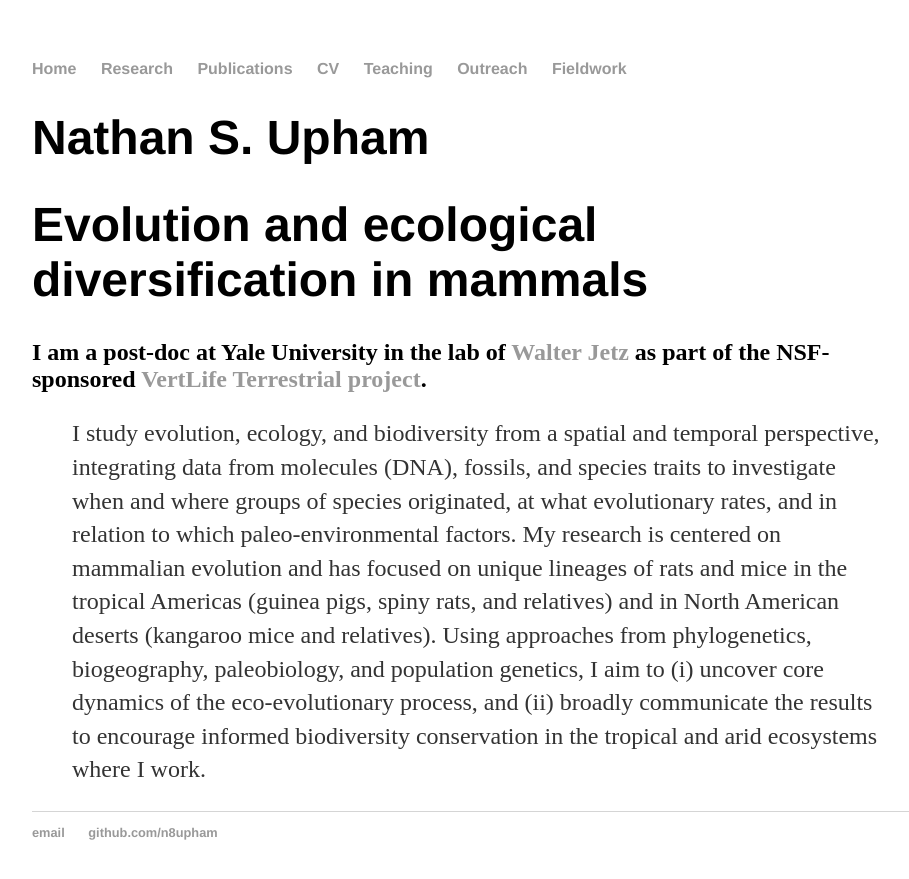
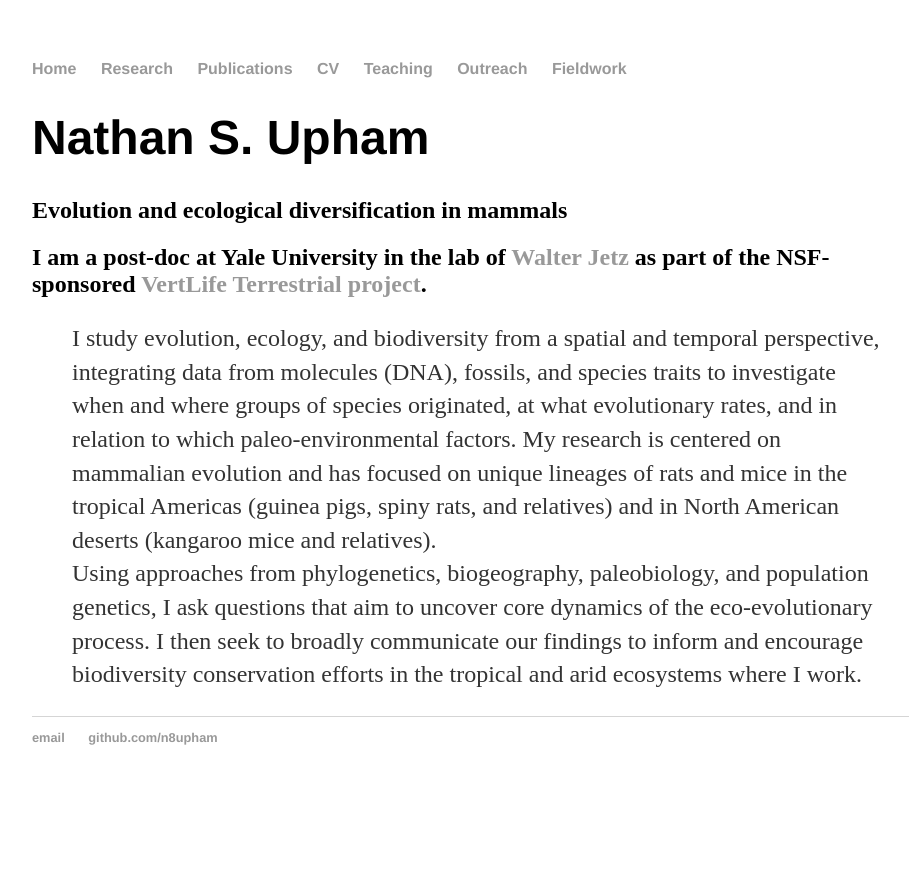
Before and after one commit to n8upham/n8upham.github.io, a Jekyll site: the page built from index.md, in a window 1280 px wide. Shown: the top 879 px of the page, without its empty margins (160-1069 px from the left). Built offline with Jekyll 4.4.1, drawn with Linux system fonts in a browser that asks for light colours.

Commit message:
Update index.md

```diff
--- a/index.md
+++ b/index.md
@@ -4,8 +4,9 @@ title: Nate Upham, Home
 ---
 # Nathan S. Upham
 
-# Evolution and ecological diversification in mammals
+## Evolution and ecological diversification in mammals
 
 ## I am a post-doc at Yale University in the lab of [Walter Jetz](http://jetzlab.yale.edu/) as part of the NSF-sponsored [VertLife Terrestrial project](http://vertlife.org/).
 
-> I study evolution, ecology, and biodiversity from a spatial and temporal perspective, integrating data from molecules (DNA), fossils, and species traits to investigate when and where groups of species originated, at what evolutionary rates, and in relation to which paleo-environmental factors.  My research is centered on mammalian evolution and has focused on unique lineages of rats and mice in the tropical Americas (guinea pigs, spiny rats, and relatives) and in North American deserts (kangaroo mice and relatives).  Using approaches from phylogenetics, biogeography, paleobiology, and population genetics, I aim to (i) uncover core dynamics of the eco-evolutionary process, and (ii) broadly communicate the results to encourage informed biodiversity conservation in the tropical and arid ecosystems where I work.
+> I study evolution, ecology, and biodiversity from a spatial and temporal perspective, integrating data from molecules (DNA), fossils, and species traits to investigate when and where groups of species originated, at what evolutionary rates, and in relation to which paleo-environmental factors.  My research is centered on mammalian evolution and has focused on unique lineages of rats and mice in the tropical Americas (guinea pigs, spiny rats, and relatives) and in North American deserts (kangaroo mice and relatives).
+>Using approaches from phylogenetics, biogeography, paleobiology, and population genetics, I ask questions that aim to uncover core dynamics of the eco-evolutionary process. I then seek to broadly communicate our findings to inform and encourage biodiversity conservation efforts in the tropical and arid ecosystems where I work.
```
